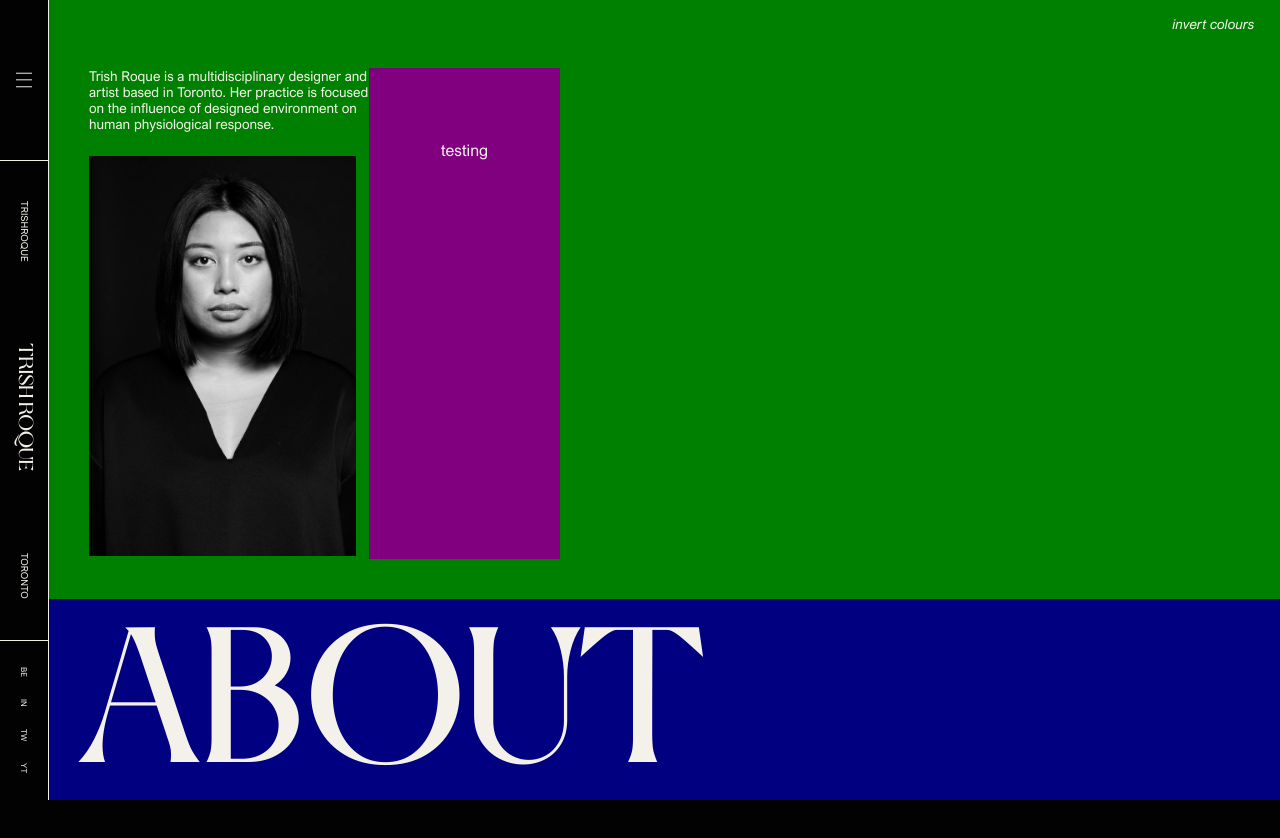
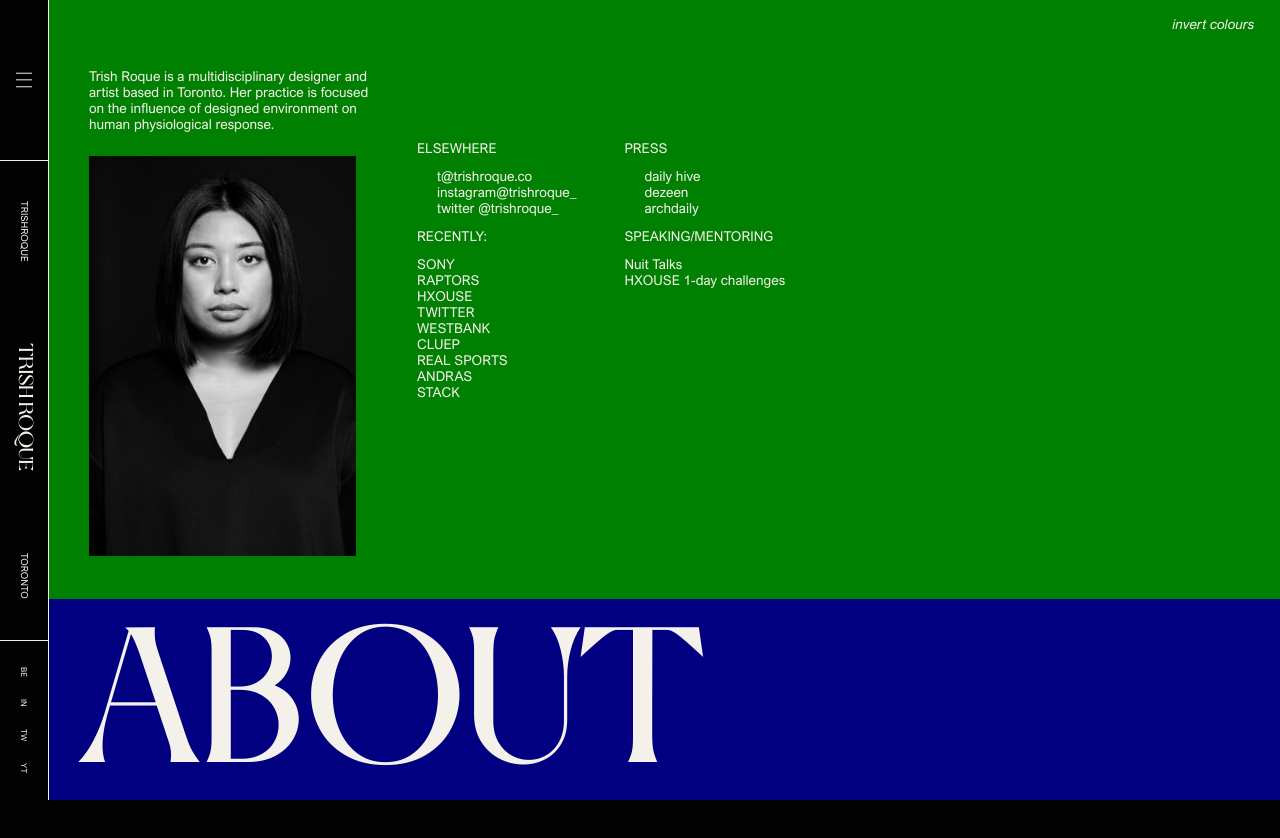
Before and after one commit to samjaxn/trishWebsite, a React (Create React App) app: page / in a window 1280 px wide. Shown: the top 838 px of the page. Built offline with nearby package versions, Linux system fonts and the light colour scheme.

Commit message:
adding sections for about page in correct area and content in sections

```diff
--- a/src/App.css
+++ b/src/App.css
@@ -28,8 +28,22 @@
 }
 
 .aboutWork {
-  padding: 9vh;
-  background: purple;
+  padding: 3vh;
+  padding-top: 6vh;
+  display: flex;
+  /* flex-flow: row wrap; */
+  font-size: 1.7vh;
+  /* background: purple; */
+}
+
+.aboutColumn1 {
+  padding: 3vh;
+  /* background: orange; */
+}
+
+.aboutColumn2 {
+  padding: 3vh;
+  /* background: red; */
 }
 
 .aboutDesc {
@@ -40,7 +54,6 @@
 .aboutContent {
   padding: 8.5vh 5vh 5vh;
   display: flex;
-  flex-flow: row wrap;
   background: green;
 }
 
@@ -335,6 +348,15 @@
   background: rgba(0, 0, 0, 0.3);
 }
 
+.tab {
+  padding-left: 2.5vh;
+}
+
+.section {
+  padding-top: 1.5vh;
+  padding-bottom: 1.5vh;
+}
+
 .App {
 
 }
--- a/src/components/About.js
+++ b/src/components/About.js
@@ -10,7 +10,39 @@ const About = (props) => {
                     <img src={profilePic} className="profilePic"/>
                 </div>
                 <div className="aboutWork">
-                    testing
+                    <div className="aboutColumn1">
+                        ELSEWHERE
+                        <div className="tab section">
+                            t@trishroque.co<br/>
+                            instagram@trishroque_<br/>
+                            twitter @trishroque_
+                        </div>
+                        RECENTLY:
+                        <div className="section">
+                            SONY<br/>
+                            RAPTORS<br/>
+                            HXOUSE<br/>
+                            TWITTER<br/>
+                            WESTBANK<br/>
+                            CLUEP<br/>
+                            REAL SPORTS<br/>
+                            ANDRAS<br/>
+                            STACK
+                        </div>
+                    </div>
+                    <div className="aboutColumn2">
+                        PRESS
+                        <div className="tab section">
+                            daily hive<br/>
+                            dezeen<br/>
+                            archdaily
+                        </div>
+                        SPEAKING/MENTORING
+                        <div className="section">
+                            Nuit Talks<br/>
+                            HXOUSE 1-day challenges
+                        </div>
+                    </div>
                 </div>
             </div>
             <div className="aboutTitle">
```
